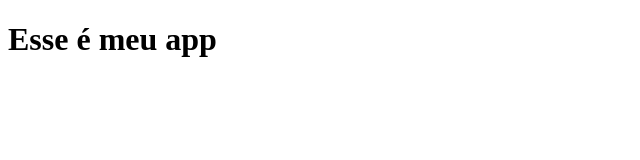
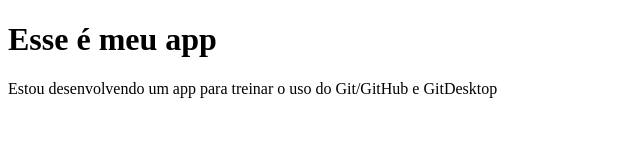
Before and after one commit to DioclecianoGO/myapp, a plain HTML site: page index.html in a window 1280 px wide. Shown: the whole page, without its empty margins (0-640 px from the left). Drawn offline with Linux system fonts and the light colour scheme.

Commit message:
Update index.html
Alteração na descrição do app

```diff
--- a/index.html
+++ b/index.html
@@ -7,5 +7,6 @@
 </head>
 <body>
     <h1>Esse é meu app</h1>
+    <p>Estou desenvolvendo um app para treinar o uso do Git/GitHub e GitDesktop</p>
 </body>
 </html>
```
